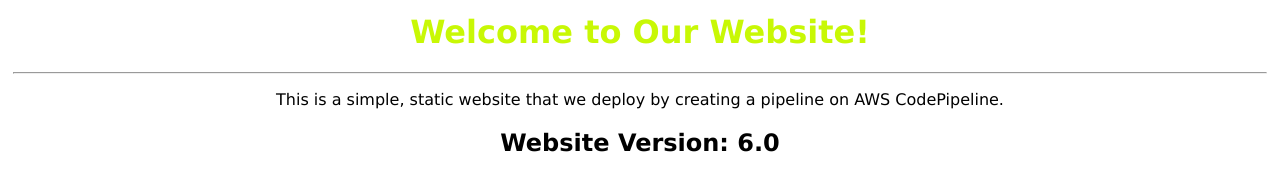
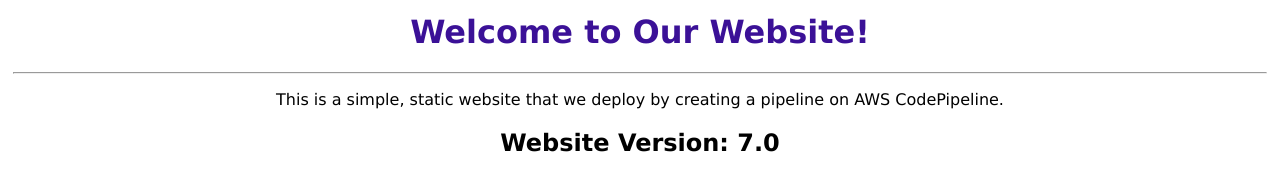
Before and after one commit to daniel2688/my-website-repo, a plain HTML site: page index.html in a window 1280 px wide. Drawn offline with Linux system fonts and the light colour scheme.

Commit message:
Se actualiza a la v7.0

```diff
--- a/index.html
+++ b/index.html
@@ -3,9 +3,9 @@
         <title>Sample Website - AWS CodePipeline Step by Step</title>
     </head>
     <body style="text-align:center;font-family:Verdana;margin:1%;">
-        <h1 style="color:rgb(200, 248, 5)">Welcome to Our Website!</h1>
+        <h1 style="color:rgb(59, 17, 151)">Welcome to Our Website!</h1>
         <hr>
         <p>This is a simple, static website that we deploy by creating a pipeline on AWS CodePipeline.</p>
-        <h2>Website Version: 6.0</h2>
+        <h2>Website Version: 7.0</h2>
     </body>
 </html>
```
